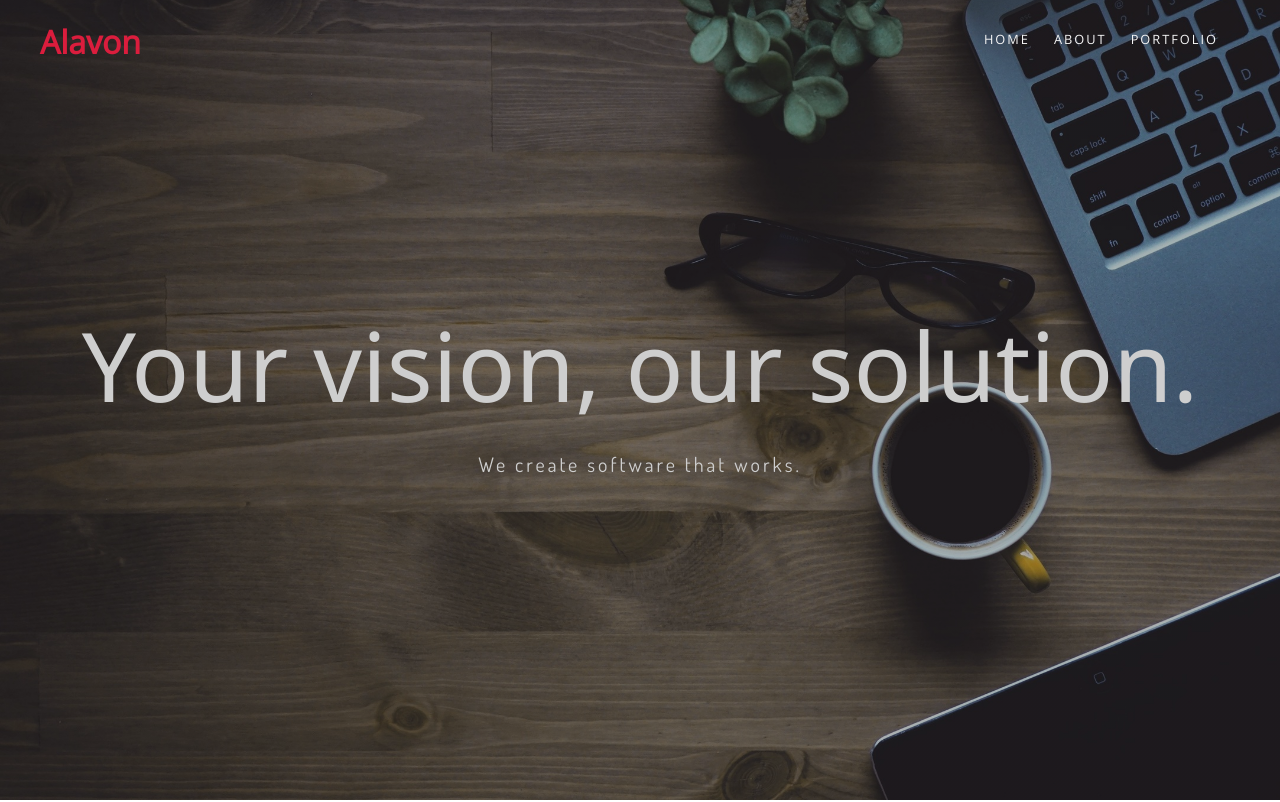
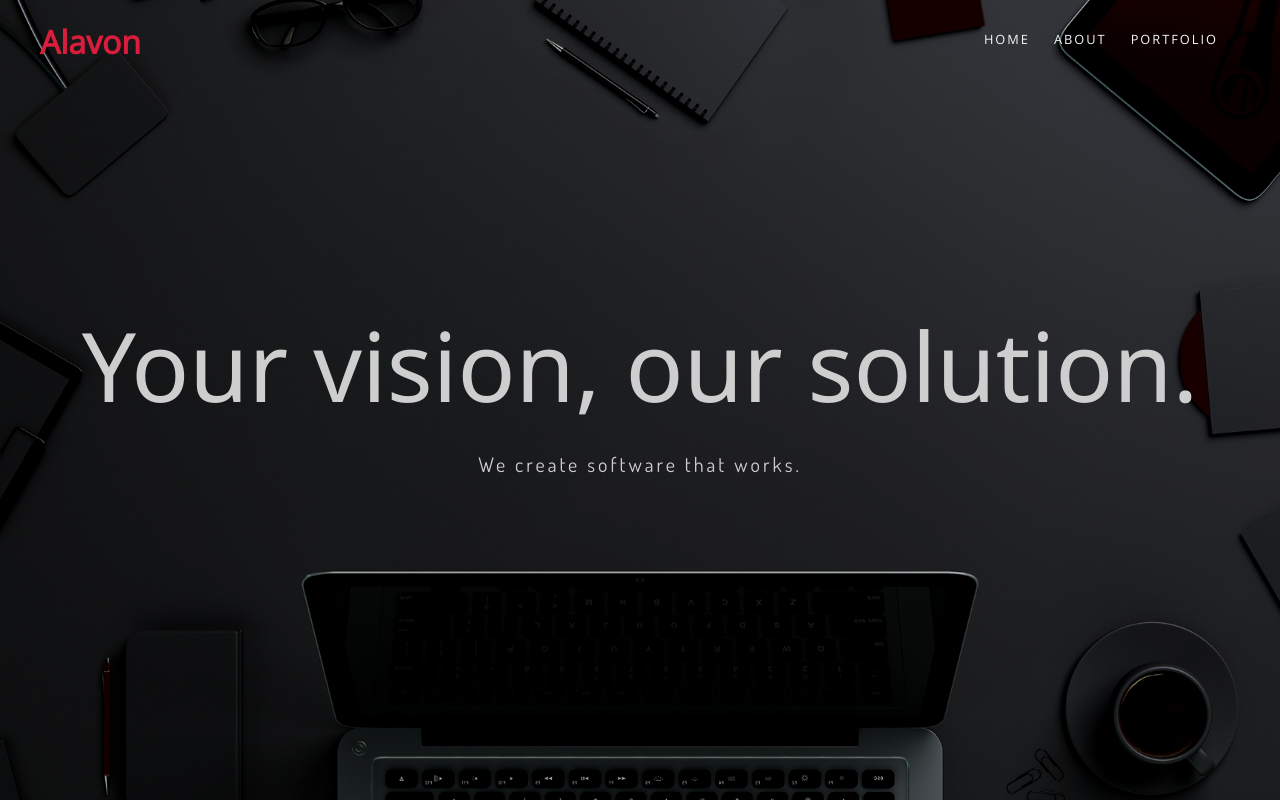
Before and after one commit to elertan/personal-branding, a React (Create React App) app: page / in a window 1280 px wide. Shown: the top 802 px of the page. Built offline with nearby package versions, Linux system fonts and the light colour scheme; a web font is replaced by a local one.

Commit message:
Icon toegevoegd

```diff
--- a/src/components/Landing.css
+++ b/src/components/Landing.css
@@ -1,7 +1,7 @@
 .Landing__main {
     height: 100vh;
     width: 100vw;
-    background: linear-gradient(rgba(0,0,0,0.3),rgba(0,0,0,0.3)), url(/images/background6.jpg);
+    background: linear-gradient(rgba(0,0,0,0.3),rgba(0,0,0,0.3)), url(/images/background5.jpg);
     background-position: center;
     background-repeat: no-repeat;
     background-size: cover;
```
Also changed, not shown: 1 other file (tests, documents, lock files or other folders).
